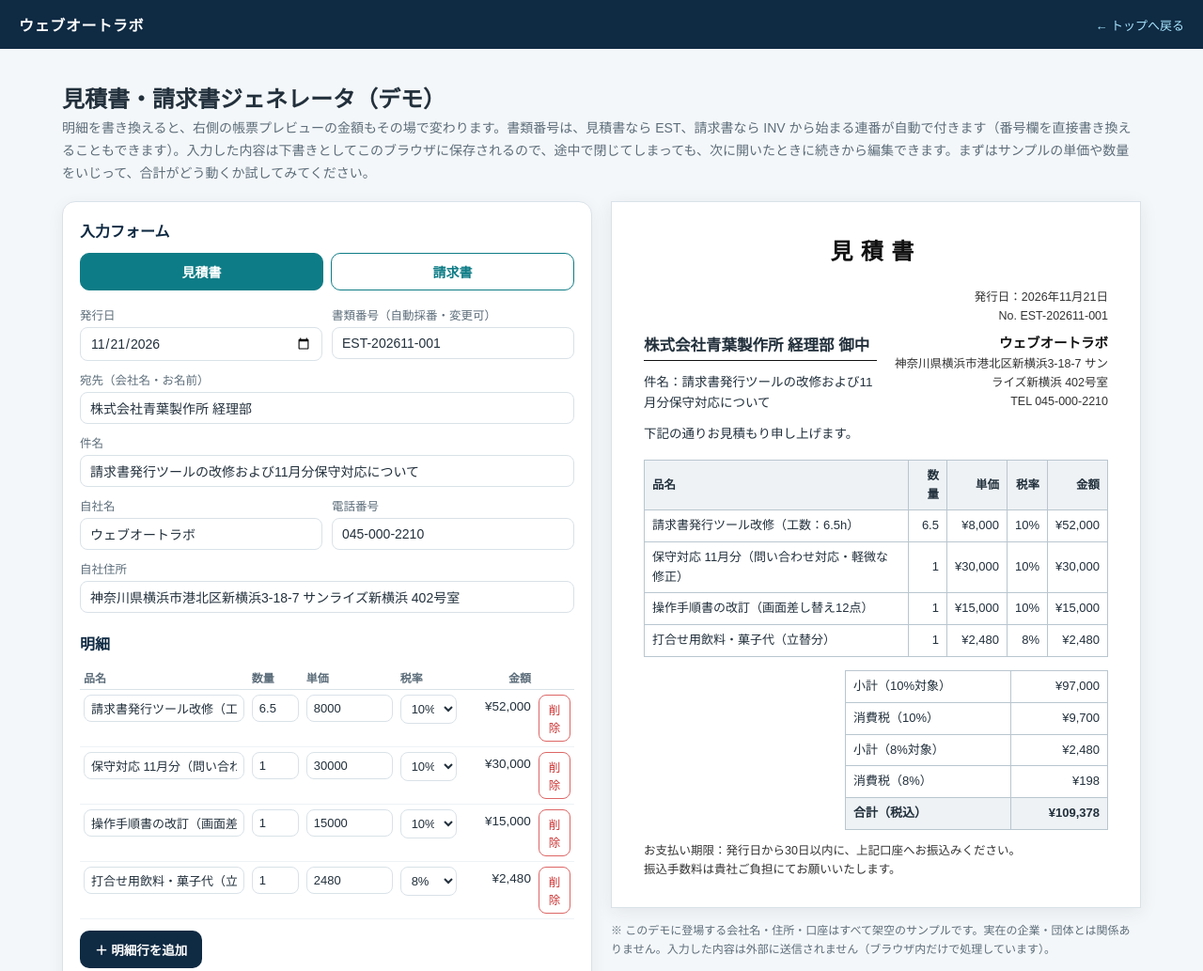
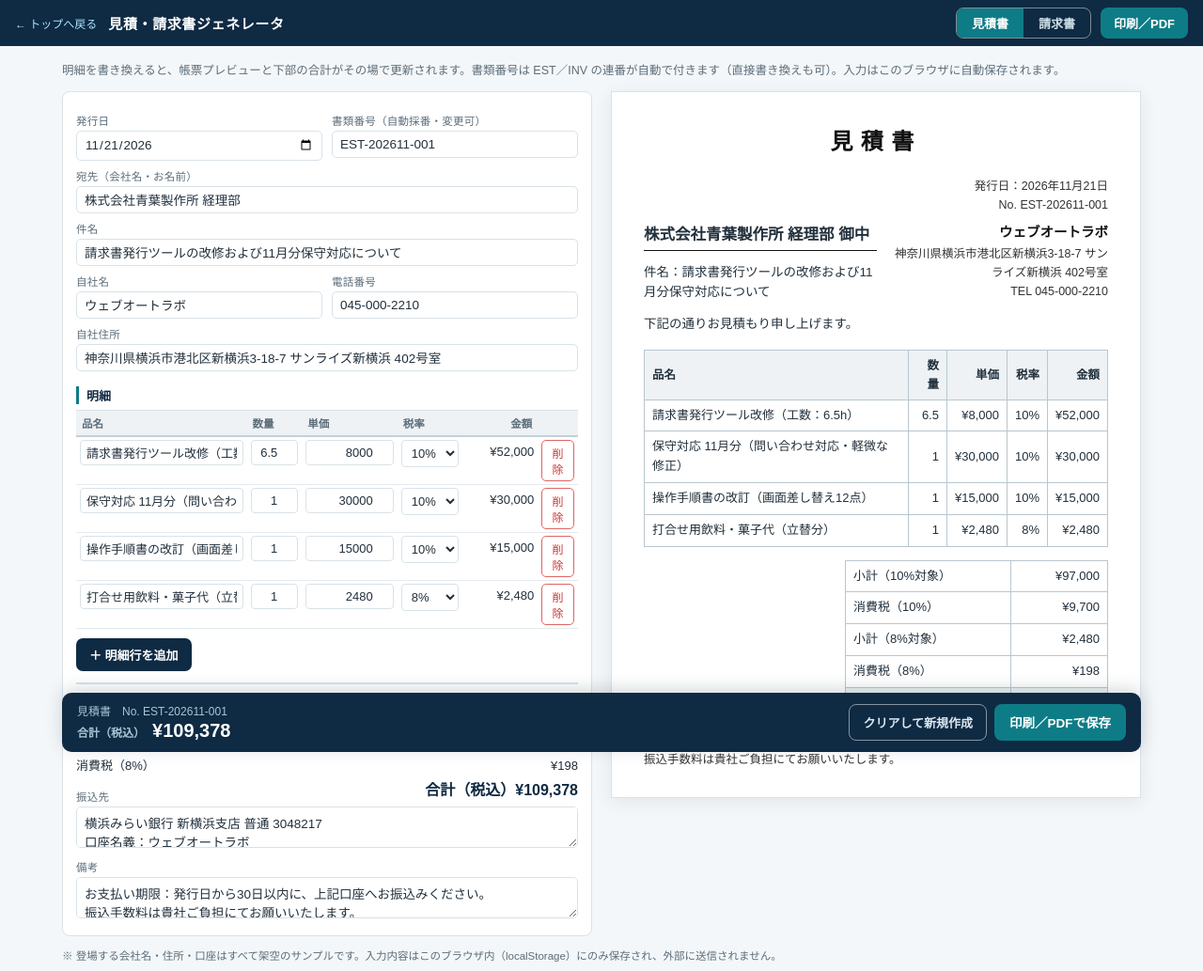
Before and after one commit to gomamonaka/gomamonaka.github.io, a plain HTML site: page invoice-demo.html in a window 1280 px wide. Shown: the top 1033 px of the page at 94% size. Drawn offline with Linux system fonts and the light colour scheme.

Commit message:
improve: 帳票デモのレイアウト個性化（ツールバー化・高密度編集・sticky操作バー）

```diff
--- a/invoice-demo.html
+++ b/invoice-demo.html
@@ -8,38 +8,57 @@
   :root{--navy:#0f2a43;--teal:#0e7c86;--bg:#f4f7f9;--card:#ffffff;--line:#d9e2e8;--text:#22303c;--muted:#5c6d7a}
   *{box-sizing:border-box}
   body{margin:0;font-family:"Hiragino Sans","Noto Sans JP",sans-serif;background:var(--bg);color:var(--text)}
-  header{background:var(--navy);color:#fff;padding:14px 20px;display:flex;justify-content:space-between;align-items:center}
-  header .name{font-weight:900;letter-spacing:.04em}
-  header a{color:#a8e6ff;text-decoration:none;font-size:13px}
-  .wrap{max-width:1180px;margin:0 auto;padding:28px 16px 48px}
-  h1{font-size:24px;margin:6px 0 4px}
-  .lead{color:var(--muted);font-size:14px;line-height:1.7;margin:0 0 18px}
-  .draftbar{display:flex;justify-content:space-between;align-items:center;gap:12px;background:#e8f4f5;border:1px solid var(--teal);color:var(--navy);border-radius:10px;padding:10px 14px;font-size:13.5px;margin:0 0 16px}
+  /* ツールバー */
+  header.toolbar{background:var(--navy);color:#fff;padding:8px 16px;display:flex;align-items:center;gap:14px;flex-wrap:wrap;position:sticky;top:0;z-index:20}
+  .tb-left{display:flex;align-items:center;gap:12px;min-width:0}
+  .tb-left a.backlink{color:#a8e6ff;text-decoration:none;font-size:12px;white-space:nowrap}
+  .tb-name{font-weight:900;letter-spacing:.04em;font-size:15px;white-space:nowrap}
+  .tb-right{margin-left:auto;display:flex;align-items:center;gap:10px;flex-wrap:wrap}
+  .seg{display:flex;border:1px solid rgba(255,255,255,.45);border-radius:8px;overflow:hidden}
+  .seg button{padding:6px 16px;border:none;background:transparent;color:#cfe0e8;font-weight:700;cursor:pointer;font-size:13px;font-family:inherit}
+  .seg button.on{background:var(--teal);color:#fff}
+  .tb-print{background:var(--teal);color:#fff;border:none;border-radius:8px;padding:7px 14px;font-weight:700;cursor:pointer;font-size:13px;font-family:inherit;white-space:nowrap}
+  .tb-print:hover{background:#0a6a72}
+  .wrap{max-width:1180px;margin:0 auto;padding:16px 16px 40px}
+  .tooldesc{color:var(--muted);font-size:12.5px;line-height:1.6;margin:0 0 12px}
+  .draftbar{display:flex;justify-content:space-between;align-items:center;gap:12px;background:#e8f4f5;border:1px solid var(--teal);color:var(--navy);border-radius:8px;padding:8px 12px;font-size:13px;margin:0 0 14px}
   .draftbar[hidden]{display:none}
-  .draftbar button{flex:none;border:1px solid var(--teal);background:#fff;color:var(--teal);border-radius:8px;padding:7px 12px;font-weight:700;cursor:pointer;font-size:13px}
+  .draftbar button{flex:none;border:1px solid var(--teal);background:#fff;color:var(--teal);border-radius:6px;padding:6px 11px;font-weight:700;cursor:pointer;font-size:12.5px;font-family:inherit}
   @media (max-width:600px){.draftbar{flex-direction:column;align-items:flex-start}}
   .cols{display:grid;grid-template-columns:1fr 1fr;gap:20px;align-items:start}
   @media (max-width:900px){.cols{grid-template-columns:1fr}}
-  .panel{background:var(--card);border:1px solid var(--line);border-radius:14px;padding:18px;box-shadow:0 4px 18px rgba(15,42,67,.06)}
-  .panel h2{font-size:16px;margin:0 0 12px;color:var(--navy)}
-  label{display:block;font-size:12.5px;color:var(--muted);margin:10px 0 4px}
-  input[type=text],input[type=number],input[type=date],select,textarea{width:100%;border:1px solid var(--line);border-radius:8px;padding:8px 10px;font-size:14px;font-family:inherit;background:#fff;color:var(--text)}
-  textarea{resize:vertical;min-height:52px}
+  /* 編集エリア（台帳寄りの高密度レイアウト） */
+  .panel{background:var(--card);border:1px solid var(--line);border-radius:8px;padding:14px}
+  .ph{font-size:13px;font-weight:800;color:var(--navy);margin:16px 0 6px;padding-left:8px;border-left:3px solid var(--teal)}
+  .ph:first-child{margin-top:0}
+  label{display:block;font-size:11.5px;color:var(--muted);margin:8px 0 3px;letter-spacing:.02em}
+  input[type=text],input[type=number],input[type=date],select,textarea{width:100%;border:1px solid var(--line);border-radius:5px;padding:6px 8px;font-size:13.5px;font-family:inherit;background:#fff;color:var(--text)}
+  input[type=number]{text-align:right;font-variant-numeric:tabular-nums}
+  textarea{resize:vertical;min-height:44px}
   .row2{display:grid;grid-template-columns:1fr 1fr;gap:10px}
-  .seg{display:flex;gap:8px;margin-bottom:6px}
-  .seg button{flex:1;padding:9px;border-radius:10px;border:1px solid var(--teal);background:#fff;color:var(--teal);font-weight:700;cursor:pointer;font-size:14px}
-  .seg button.on{background:var(--teal);color:#fff}
-  table.items{width:100%;border-collapse:collapse;margin-top:6px}
-  table.items th{font-size:12px;color:var(--muted);text-align:left;padding:4px 4px;border-bottom:1px solid var(--line)}
-  table.items td{padding:5px 4px;border-bottom:1px solid #eef2f5;vertical-align:top}
-  table.items input,table.items select{padding:6px 7px;font-size:13px}
-  .amt{text-align:right;font-size:13.5px;white-space:nowrap;padding-top:10px !important}
-  .del{border:1px solid #d66;background:#fff;color:#c33;border-radius:8px;padding:5px 9px;cursor:pointer;font-size:12.5px}
-  .addbtn{margin-top:12px;background:var(--navy);color:#fff;border:none;border-radius:10px;padding:10px 16px;font-weight:700;cursor:pointer;font-size:13.5px}
-  .printbtn{margin-top:12px;background:var(--teal);color:#fff;border:none;border-radius:10px;padding:11px 18px;font-weight:700;cursor:pointer;font-size:14px;width:100%}
-  .totals{margin-top:14px;font-size:13.5px;line-height:1.9;border-top:2px solid var(--line);padding-top:10px}
-  .totals .grand{font-size:17px;font-weight:900;color:var(--navy)}
+  table.items{width:100%;border-collapse:collapse;margin-top:4px}
+  table.items th{font-size:11.5px;color:var(--muted);text-align:left;padding:5px 6px;background:#eef2f5;border-top:1px solid var(--line);border-bottom:2px solid #c3d0d9}
+  table.items td{padding:3px 4px;border-bottom:1px solid #e3eaef;vertical-align:top}
+  table.items input,table.items select{padding:5px 6px;font-size:13px;border-radius:4px}
+  .amt{text-align:right;font-size:13px;font-variant-numeric:tabular-nums;white-space:nowrap;padding-top:8px !important}
+  .del{border:1px solid #d66;background:#fff;color:#c33;border-radius:5px;padding:4px 8px;cursor:pointer;font-size:12px;font-family:inherit}
+  .addbtn{margin-top:10px;background:var(--navy);color:#fff;border:none;border-radius:7px;padding:8px 14px;font-weight:700;cursor:pointer;font-size:13px;font-family:inherit}
+  .totals{margin-top:12px;font-size:13px;line-height:1.75;border-top:2px solid var(--line);padding-top:8px}
+  .totals .grand{font-size:16px;font-weight:900;color:var(--navy)}
   .totals span{float:right;font-variant-numeric:tabular-nums}
+  /* 操作バー */
+  .actionbar{position:sticky;bottom:0;z-index:15;margin-top:16px;background:var(--navy);color:#fff;border-radius:10px;padding:10px 16px;display:flex;align-items:center;gap:14px;flex-wrap:wrap;box-shadow:0 -4px 18px rgba(15,42,67,.18)}
+  .ab-meta{font-size:12px;color:#a8c4d4;margin-bottom:1px}
+  .ab-total{font-size:20px;font-weight:900;font-variant-numeric:tabular-nums;line-height:1.25}
+  .ab-total small{font-size:12px;font-weight:700;color:#a8c4d4;margin-right:8px}
+  .ab-btns{margin-left:auto;display:flex;gap:8px;flex-wrap:wrap}
+  .ab-print{background:var(--teal);color:#fff;border:none;border-radius:8px;padding:9px 16px;font-weight:700;cursor:pointer;font-size:13.5px;font-family:inherit;white-space:nowrap}
+  .ab-print:hover{background:#0a6a72}
+  .ab-clear{background:transparent;color:#dbe7ee;border:1px solid rgba(255,255,255,.5);border-radius:8px;padding:9px 14px;font-weight:700;cursor:pointer;font-size:13px;font-family:inherit;white-space:nowrap}
+  @media (max-width:600px){
+    .actionbar{position:fixed;left:0;right:0;bottom:0;border-radius:0;margin-top:0}
+    body{padding-bottom:84px}
+  }
   /* 帳票プレビュー */
   .sheet{background:#fff;border:1px solid var(--line);padding:34px 34px 30px;box-shadow:0 4px 18px rgba(15,42,67,.08);font-size:13.5px;line-height:1.6}
   .sheet .doc-title{text-align:center;font-size:24px;font-weight:900;letter-spacing:.35em;margin:0 0 18px;color:#111}
@@ -61,9 +80,9 @@
   .sheet .bank{margin-top:18px;border:1px solid #b9c6cf;padding:10px 12px;font-size:12.5px;white-space:pre-line}
   .sheet .bank b{display:block;margin-bottom:2px}
   .sheet .memo{margin-top:12px;font-size:12.5px;color:#333;white-space:pre-line}
-  .note{font-size:12px;color:var(--muted);margin-top:14px;line-height:1.7}
+  .note{font-size:11.5px;color:var(--muted);margin-top:12px;line-height:1.6}
   @media print{
-    body{background:#fff}
+    body{background:#fff;padding-bottom:0}
     body *{visibility:hidden}
     #sheet,#sheet *{visibility:visible}
     #sheet{position:absolute;top:0;left:0;width:100%;border:none;box-shadow:none;padding:6mm 4mm}
@@ -72,13 +91,21 @@
 </style>
 </head>
 <body>
-<header>
-  <div class="name">ウェブオートラボ</div>
-  <a href="index.html">← トップへ戻る</a>
+<header class="toolbar">
+  <div class="tb-left">
+    <a class="backlink" href="index.html">← トップへ戻る</a>
+    <div class="tb-name">見積・請求書ジェネレータ</div>
+  </div>
+  <div class="tb-right">
+    <div class="seg">
+      <button type="button" id="segQuote" class="on">見積書</button>
+      <button type="button" id="segInvoice">請求書</button>
+    </div>
+    <button type="button" class="tb-print" id="printBtn">印刷／PDF</button>
+  </div>
 </header>
 <div class="wrap">
-  <h1>見積書・請求書ジェネレータ（デモ）</h1>
-  <p class="lead">明細を書き換えると、右側の帳票プレビューの金額もその場で変わります。書類番号は、見積書なら EST、請求書なら INV から始まる連番が自動で付きます（番号欄を直接書き換えることもできます）。入力した内容は下書きとしてこのブラウザに保存されるので、途中で閉じてしまっても、次に開いたときに続きから編集できます。まずはサンプルの単価や数量をいじって、合計がどう動くか試してみてください。</p>
+  <p class="tooldesc">明細を書き換えると、帳票プレビューと下部の合計がその場で更新されます。書類番号は EST／INV の連番が自動で付きます（直接書き換えも可）。入力はこのブラウザに自動保存されます。</p>
 
   <div class="draftbar" id="draftBar" hidden>
     <span>下書きを復元しました。前回このブラウザで入力した内容が残っています。</span>
@@ -87,11 +114,6 @@
 
   <div class="cols">
     <div class="panel">
-      <h2>入力フォーム</h2>
-      <div class="seg">
-        <button type="button" id="segQuote" class="on">見積書</button>
-        <button type="button" id="segInvoice">請求書</button>
-      </div>
       <div class="row2">
         <div><label>発行日</label><input type="date" id="fDate"></div>
         <div><label>書類番号（自動採番・変更可）</label><input type="text" id="fNo" placeholder="自動で採番されます"></div>
@@ -107,7 +129,7 @@
       <label>自社住所</label>
       <input type="text" id="fAddr" value="神奈川県横浜市港北区新横浜3-18-7 サンライズ新横浜 402号室">
 
-      <h2 style="margin-top:20px">明細</h2>
+      <div class="ph">明細</div>
       <table class="items">
         <thead><tr><th style="width:34%">品名</th><th style="width:11%">数量</th><th style="width:19%">単価</th><th style="width:13%">税率</th><th style="width:15%;text-align:right">金額</th><th></th></tr></thead>
         <tbody id="itemBody"></tbody>
@@ -116,20 +138,29 @@
 
       <div class="totals" id="totals"></div>
 
-      <label style="margin-top:14px">振込先</label>
+      <label style="margin-top:12px">振込先</label>
       <textarea id="fBank">横浜みらい銀行 新横浜支店 普通 3048217
 口座名義：ウェブオートラボ</textarea>
       <label>備考</label>
       <textarea id="fMemo">お支払い期限：発行日から30日以内に、上記口座へお振込みください。
 振込手数料は貴社ご負担にてお願いいたします。</textarea>
-
-      <button type="button" class="printbtn" id="printBtn">印刷／PDFで保存</button>
-      <p class="note">入力内容は下書きとして自動保存されます。保存先はお使いのブラウザの中（localStorage）だけで、外部に送信されることはありません。</p>
     </div>
 
     <div>
       <div class="sheet" id="sheet"></div>
-      <p class="note">※ このデモに登場する会社名・住所・口座はすべて架空のサンプルです。実在の企業・団体とは関係ありません。入力した内容は外部に送信されません（ブラウザ内だけで処理しています）。</p>
+    </div>
+  </div>
+
+  <p class="note">※ 登場する会社名・住所・口座はすべて架空のサンプルです。入力内容はこのブラウザ内（localStorage）にのみ保存され、外部に送信されません。</p>
+
+  <div class="actionbar">
+    <div>
+      <div class="ab-meta" id="barMeta"></div>
+      <div class="ab-total"><small>合計（税込）</small><span id="barTotal">¥0</span></div>
+    </div>
+    <div class="ab-btns">
+      <button type="button" class="ab-clear" id="clearBtn2">クリアして新規作成</button>
+      <button type="button" class="ab-print" id="printBtn2">印刷／PDFで保存</button>
     </div>
   </div>
 </div>
@@ -258,6 +289,7 @@ function renderTotals(){
     '小計（8%対象）<span>' + yen(t.sub8) + '</span><br>' +
     '消費税（8%）<span>' + yen(t.tax8) + '</span><br>' +
     '<span class="grand">合計（税込）<span>' + yen(t.total) + '</span></span>';
+  $('barTotal').textContent = yen(t.total);
 }
 function fmtDate(v){
   if (!v) return '';
@@ -266,6 +298,7 @@ function fmtDate(v){
 }
 function renderSheet(){
   const t = calcTotals(items);
+  $('barMeta').textContent = docType + '　No. ' + $('fNo').value;
   let rows = '';
   for (const it of items){
     rows += '<tr><td>' + escapeHtml(it.name) + '</td><td class="r">' + (Number(it.qty) || 0) + '</td><td class="r">' + yen(Number(it.price) || 0) + '</td><td class="r">' + it.rate + '%</td><td class="r">' + yen(lineAmt(it)) + '</td></tr>';
@@ -319,7 +352,9 @@ $('addRow').addEventListener('click', () => {
   renderItems(); renderTotals(); renderSheet(); saveDraft();
 });
 $('printBtn').addEventListener('click', () => window.print());
+$('printBtn2').addEventListener('click', () => window.print());
 $('clearDraft').addEventListener('click', startNew);
+$('clearBtn2').addEventListener('click', startNew);
 FIELD_IDS.forEach(id => {
   $(id).addEventListener('input', () => {
     if (id === 'fNo') noAuto = false;
```
